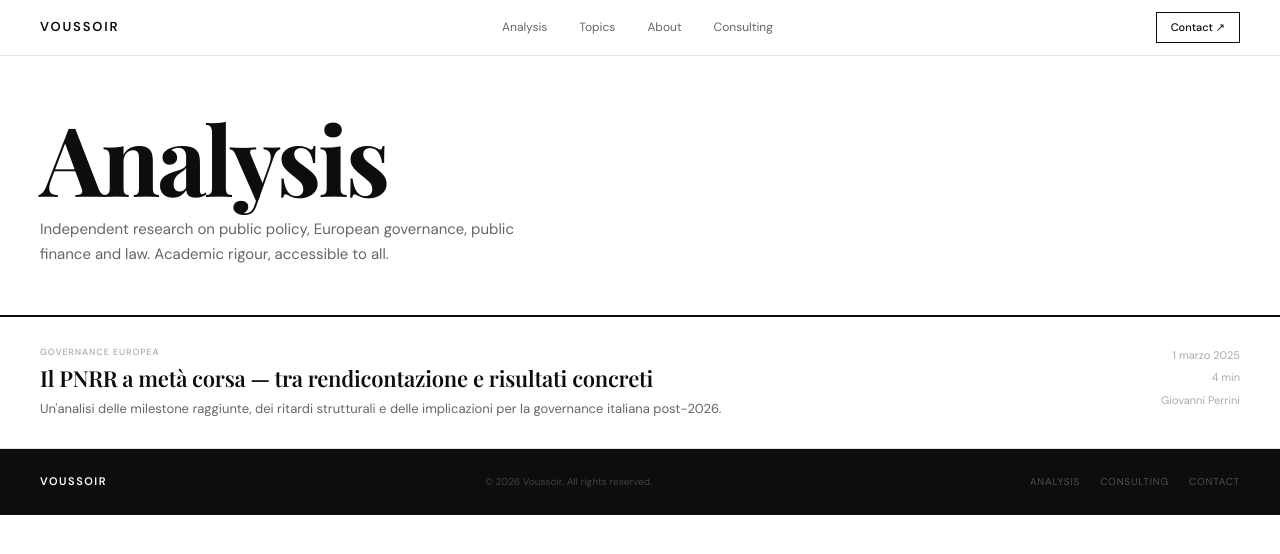
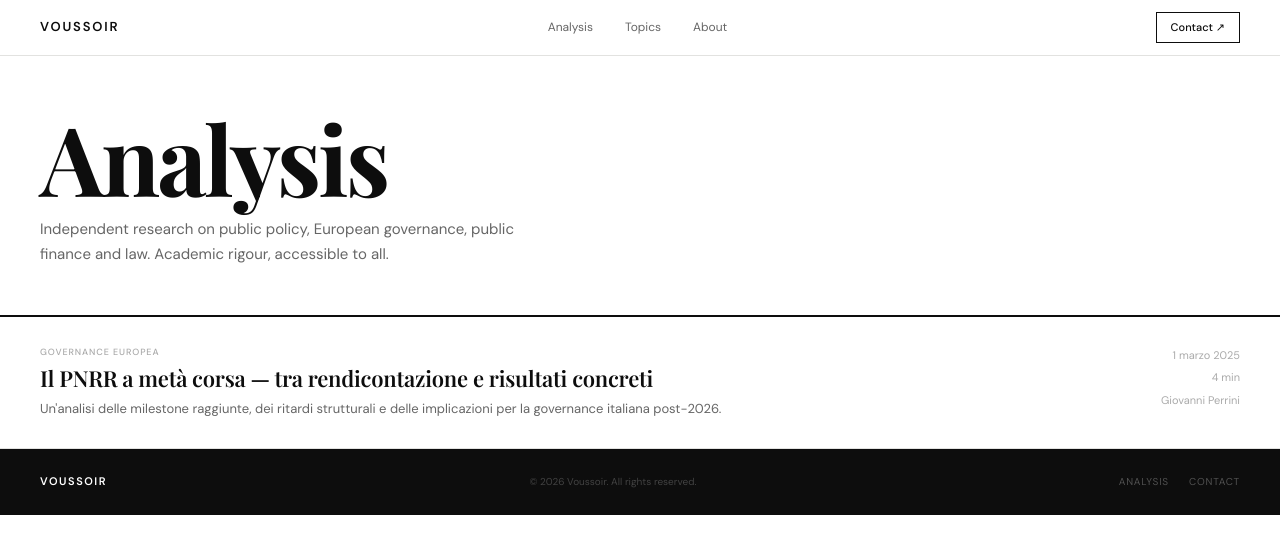
Before and after one commit to codegianni/voussoir, an Eleventy site: page src/analisi/index.njk in a window 1280 px wide. Built offline with nearby package versions, Linux system fonts and the light colour scheme; Eleventy itself is replaced by a stand-in of ours; files that its build step writes are made by us from their sources; a web font is replaced by a local one.

Commit message:
Redesign: new title, remove consulting, reduce topics, update bio

```diff
--- a/src/_includes/layouts/base.njk
+++ b/src/_includes/layouts/base.njk
@@ -3,7 +3,7 @@
 <head>
   <meta charset="UTF-8">
   <meta name="viewport" content="width=device-width, initial-scale=1.0">
-  <meta name="description" content="{{ description or 'Voussoir — an independent journal of public policy analysis.' }}">
+  <meta name="description" content="{{ description or 'Rigorous policy analysis, independent thinking.' }}">
   <title>{% if title %}{{ title }} — Voussoir{% else %}Voussoir{% endif %}</title>
   <link rel="preconnect" href="https://fonts.googleapis.com">
   <link rel="preconnect" href="https://fonts.gstatic.com" crossorigin>
@@ -19,7 +19,6 @@
       <a href="/analisi/">Analysis</a>
       <a href="/temi/">Topics</a>
       <a href="/chi-siamo/">About</a>
-      <a href="/consulenza/">Consulting</a>
     </div>
     <a href="/contatti/" class="nav-cta">Contact ↗</a>
   </nav>
@@ -33,7 +32,6 @@
     <span class="footer-copy">© 2026 Voussoir. All rights reserved.</span>
     <div class="footer-links">
       <a href="/analisi/">Analysis</a>
-      <a href="/consulenza/">Consulting</a>
       <a href="/contatti/">Contact</a>
     </div>
   </footer>
```
Also changed, not shown: .eleventy.js, backup/consulting.html (renamed from src/consulting.html), src/img/favicon.svg, src/index.html, 2 other files.
